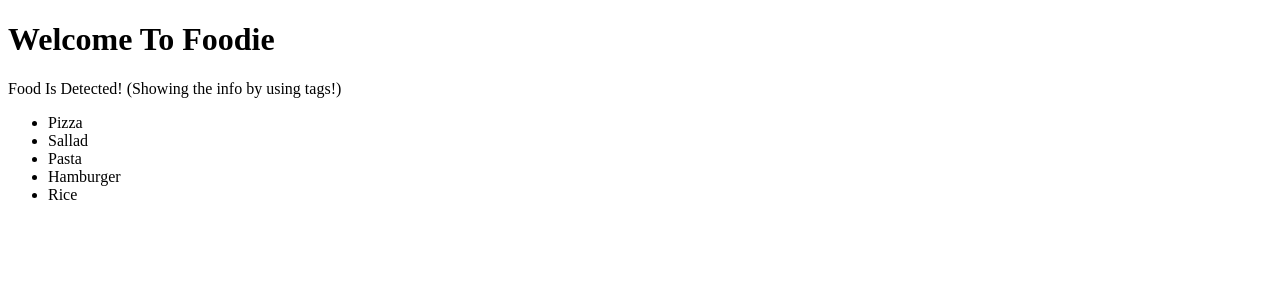
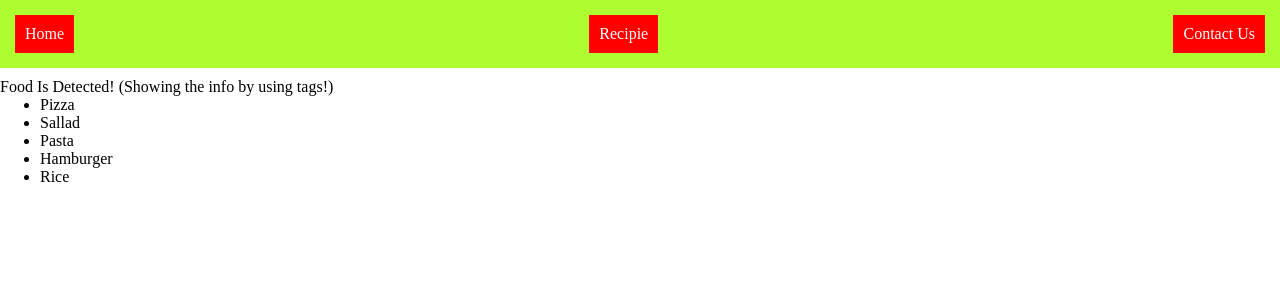
Before and after one commit to Darknight47/Foodie, a Django app: page /sandbox/index in a window 1280 px wide. Shown: the top 300 px of the page. Run offline with Django 5.2, Linux system fonts and the light colour scheme.

Commit message:
added a nav bar to the base

```diff
--- a/sandbox/templates/sandbox/base.html
+++ b/sandbox/templates/sandbox/base.html
@@ -6,10 +6,36 @@
     <meta charset="UTF-8">
     <meta name="viewport" content="width=device-width, initial-scale=1.0">
     <title>Foodie</title>
+    <style>
+        * {
+            margin: 0;
+            box-sizing: border-box;
+        }
+        nav ul {
+            background-color: greenyellow;
+            list-style: none;
+            display: flex;
+            padding: 15px;
+            justify-content: space-between;
+            margin-bottom: 10px;
+        }
+        nav ul li {
+            color: white;
+            background-color: red;
+            display: block;
+            padding: 10px;
+        }
+    </style>
 </head>
 <body>
+    <nav>
+        <ul>
+            <li> Home </li>
+            <li> Recipie </li>
+            <li> Contact Us </li>
+        </ul>
+    </nav>
     <div id="main_container">
-        <h1> Welcome To Foodie </h1>
         {% block content %}
         {% endblock content %}
     </div>
```
